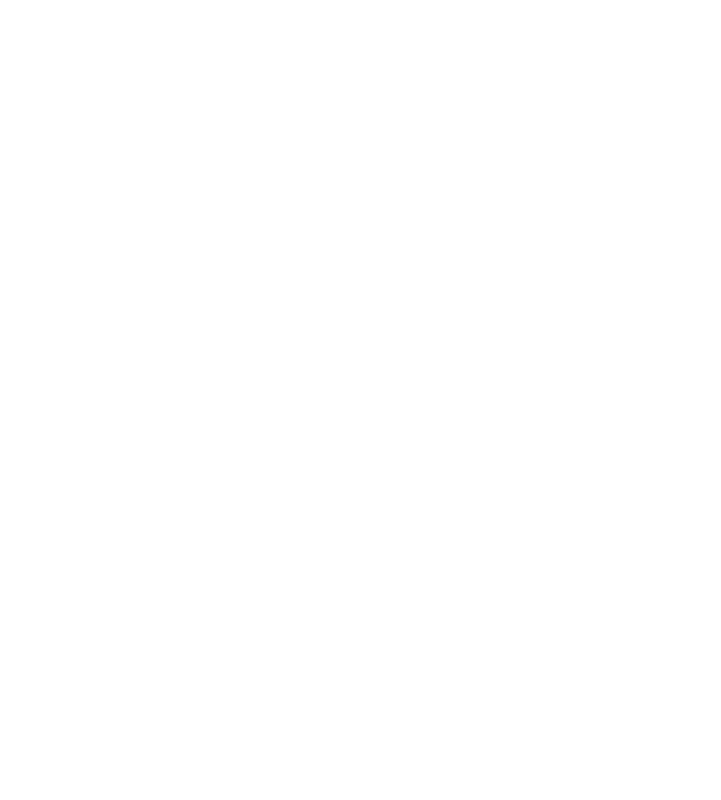
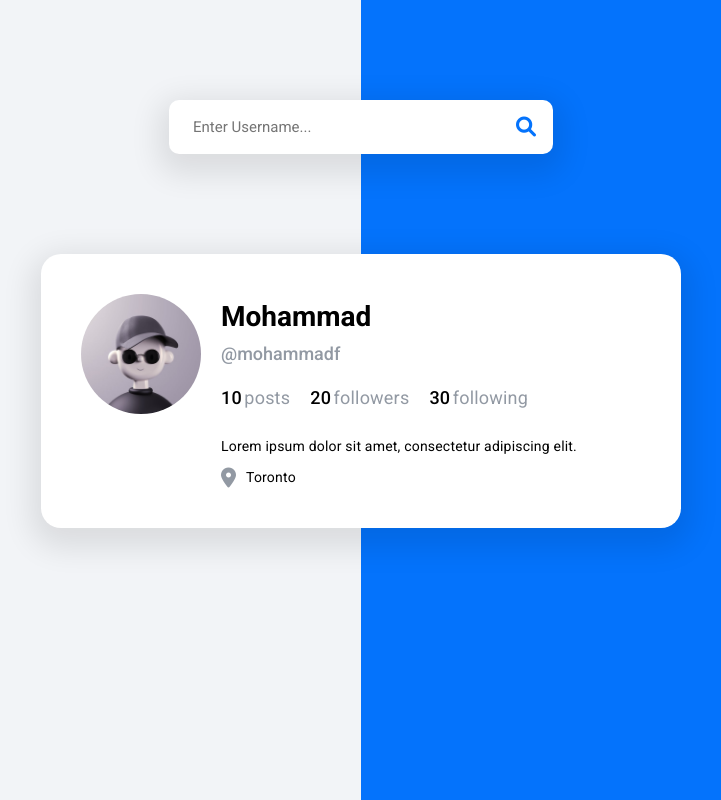
Before and after one commit to mohammadfakhrolahi/Github-profile-API, a plain HTML site: page index.html in a window 1280 px wide. Shown: the whole page, without its empty margins (279-1000 px from the left). Drawn offline with Linux system fonts and the light colour scheme.

Commit message:
Style
Styled profile card and search box

```diff
--- a/index.html
+++ b/index.html
@@ -12,7 +12,58 @@
   <title>Github Profile</title>
 </head>
 <body>
+  <main>
+    <section id="main-section">
+      <form id="search-box">
+        <input id="input" type="text" placeholder="Enter Username...">
+        <button id="search-box__btn"><i class="fa-solid fa-magnifying-glass"></i></button>
+      </form>
 
+      <div id="profile-card">
+        <div id="card-header">
+          <div id="image-box">
+            <img src="./public/Punk4892ToyFace-3.jpg" alt="Profile Image" title="Profile Image">
+          </div>
+
+          <div id="profile-detailes">
+            <div id="profile-detailes__name">
+              <div id="profile-name">Mohammad</div>
+
+              <div id="username">@mohammadf</div>
+            </div>
+
+            <div id="account-detailes">
+              <div class="post account-detailes__child">
+                <span class="detailes__number">10</span> &nbsp;
+                <p class="detailes__title">posts</p>
+              </div>
+
+              <div class="followers account-detailes__child">
+                <span class="detailes__number">20</span> &nbsp;
+                <p class="detailes__title">followers</p>
+              </div>
+
+              <div class="following account-detailes__child">
+                <span class="detailes__number">30</span> &nbsp;
+                <p class="detailes__title">following</p>
+              </div>
+            </div>
+          </div>
+        </div>
+
+        <div id="account-info">
+          <div class="info">
+            <p class="info__text">Lorem ipsum dolor sit amet, consectetur adipiscing elit.</p>
+          </div>
+
+          <div id="info">
+            <i class="fa-solid fa-2x fa-location-dot"></i>
+            <p class="info__text">Toronto</p>
+          </div>
+        </div>
+      </div>
+    </section>
+  </main>
 
   <script src="./src/index.js"></script>
 </body>
--- a/public/styles/globalStyling/_variable.scss
+++ b/public/styles/globalStyling/_variable.scss
@@ -65,11 +65,11 @@
   // align-content: center;
 }
 
-@mixin column-js-is {
+@mixin column-js-ac {
   display: flex;
   flex-direction: column;
   justify-content: flex-start;
-  align-content: flex-start;
+  align-items: center;
 }
 
 @mixin column-js-cs-is {
--- a/public/styles/main.scss
+++ b/public/styles/main.scss
@@ -0,0 +1,144 @@
+// Import Files
+@import './globalStyling/layout';
+
+main {
+  height: 100vh;
+  background: rgb(4,115,252);
+  background: linear-gradient(270deg, rgba(4,115,252,1) 50%, rgba(242,244,247,1) 50%);
+}
+
+#main-section {
+  height: 100vh;
+  @include column-js-ac();
+}
+
+// Search Box
+#search-box {
+  @include flex-jb-ic();
+  width: 30%;
+  background: $primary-bg;
+  padding: 0.5rem 0.5rem 0.5rem 2.2rem;
+  margin: 10rem 0;
+  border: 0.2rem solid transparent;
+  border-radius: 1rem;
+  box-shadow: 0 1rem 3rem 1rem rgba(0, 0, 0, 0.099);
+  transition: 0.2s;
+
+  #input {
+    width: 100%;
+    background: $primary-bg;
+
+    &:focus {
+      color: $primary-text;
+    }
+  }
+
+  #search-box__btn {
+    padding: 1rem;
+    border-radius: 1rem;
+    transition: 0.2s;
+
+    i {
+      font-size: 2rem;
+      color: $blue;
+    }
+
+    &:hover {
+      background: $blue;
+
+      i {
+        color: $primary-bg;
+      }
+    }
+  }
+
+  &:focus-within {
+    border: 2px solid $secondary-text;
+  }
+}
+
+// Profile Card
+#profile-card {
+  width: 50%;
+  @include column-js-cs-is();
+  background: $primary-bg;
+  padding: 4rem;
+  border-radius: 2rem;
+  transition: 0.2s;
+  box-shadow: 0 1rem 3rem 1rem rgba(0, 0, 0, 0.099)
+}
+
+// Card header, Account detailes
+#card-header, #account-detailes {
+  @include flex-js-ic();
+}
+
+// Image
+#image-box {
+  width: 12rem;
+  margin-right: 2rem;
+
+  img {
+    border-radius: 50%;
+  }
+}
+
+#profile-detailes,
+//Name, Username
+#profile-detailes__name {
+  @include column-js-cs-is();
+}
+
+// Name
+#profile-name {
+  font: {
+    size: $font-28;
+    weight: $weight-600;
+  }
+}
+
+// Username
+#username {
+  color: $secondary-text;
+  margin-top: 1rem;
+  font: {
+    size: $font-18;
+    weight: $weight-500;
+  }
+}
+
+#account-detailes {
+  margin-top: 2rem
+}
+.account-detailes__child {
+  @include flex-js-ic();
+  margin-right: 2rem;
+
+  .detailes__number {
+    font: {
+      size: $font-18;
+      weight: $weight-500;
+    }
+  }
+
+  .detailes__title {
+    color: $secondary-text;
+    font-size: $font-18;
+  }
+}
+
+// Account Info
+#account-info {
+  margin: 2rem 0 0 14rem;
+
+}
+// Bio
+#info {
+  @include flex-js-ic();
+  margin-top: 1rem;
+
+  i {
+    color: $secondary-text;
+    margin-right: 1rem;
+  }
+}
```
Also changed, not shown: public/styles/main.css, 1 other file.
